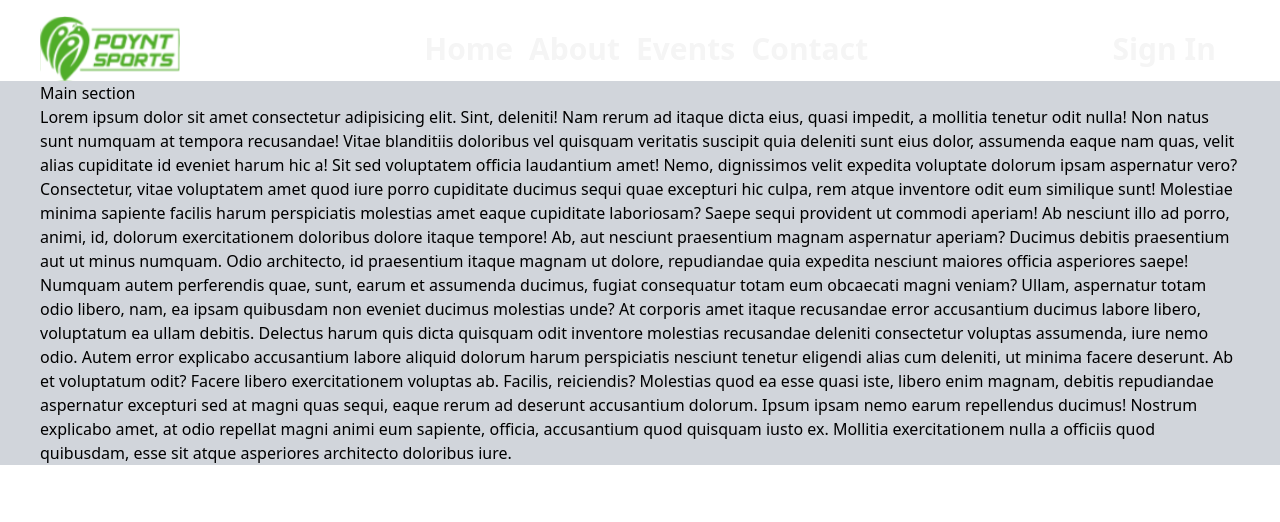
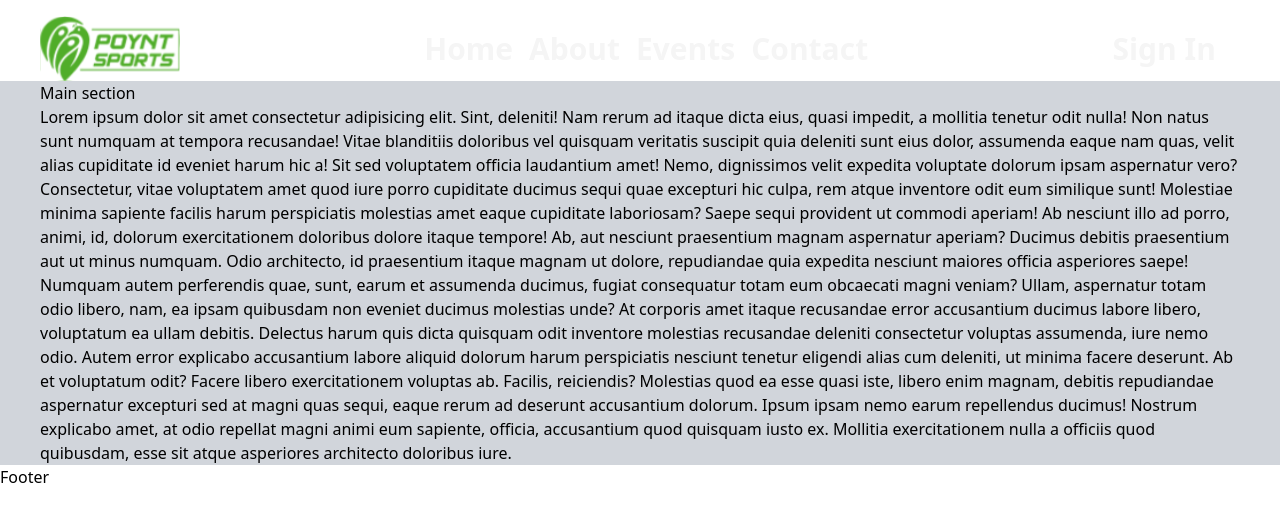
Before and after one commit to Ujucode/poynt-sports, a React (Vite) app: page / in a window 1280 px wide. Shown: the top 522 px of the page. Built offline with nearby package versions, Linux system fonts and the light colour scheme.

Commit message:
-made this component more abstract

```diff
--- a/src/components/Home.jsx
+++ b/src/components/Home.jsx
@@ -1,12 +1,14 @@
-import Navbar from './Layout/Navbar';
-import Main from './Layout/Main';
+import Navbar from "./Layout/Navbar";
+import Main from "./Layout/Main";
+import Footer from "./Layout/Footer";
 
 const Home = () => {
   return (
-    <header>
+    <>
       <Navbar />
       <Main />
-    </header>
+      <Footer />
+    </>
   );
 };
 
```
